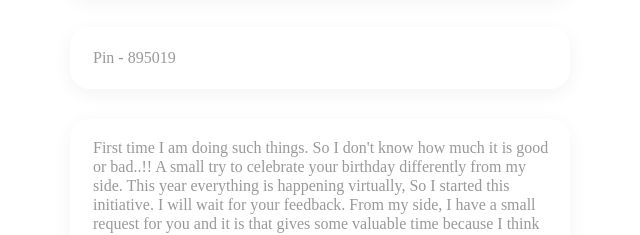
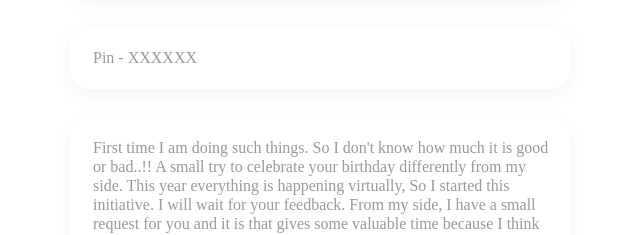
Before and after one commit to arnab031/birthday_wish, a plain HTML site: page giftcard.html in a window 1280 px wide. Shown: the part 400-635 px from the top of the page, 320-960 px from the left. Drawn offline with nearby package versions, Linux system fonts and the light colour scheme; a web font is replaced by a local one.

Commit message:
Update giftcard.html

```diff
--- a/giftcard.html
+++ b/giftcard.html
@@ -98,7 +98,7 @@
 				</div>
 
 				<div class="wrap-input100">
-					<input class="input100" type="text" name="pin" placeholder="Pin - 895019" readonly>
+					<input class="input100" type="text" name="pin" placeholder="Pin - XXXXXX" readonly>
 					<span class="focus-input100"></span>
 				</div>
 
```
